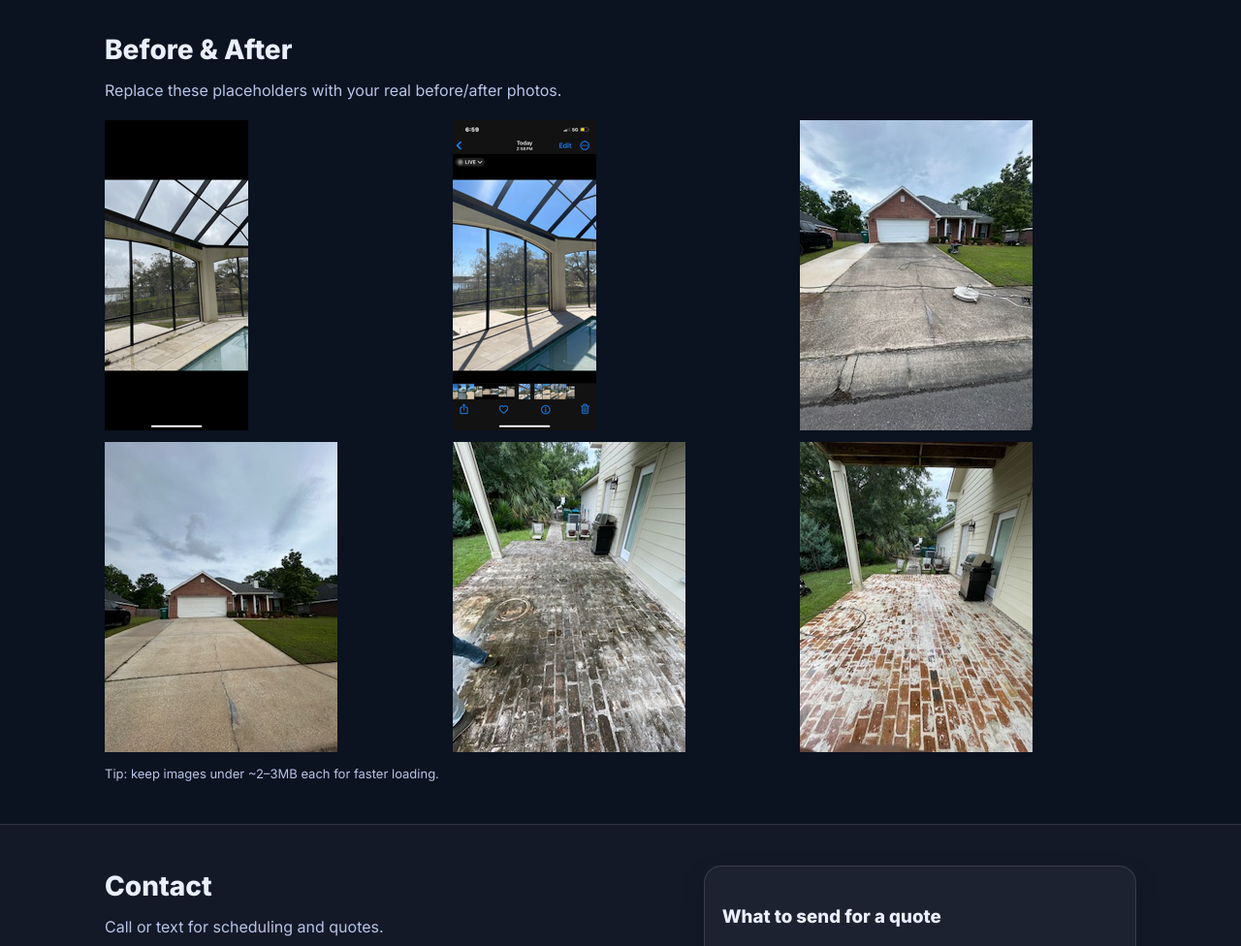
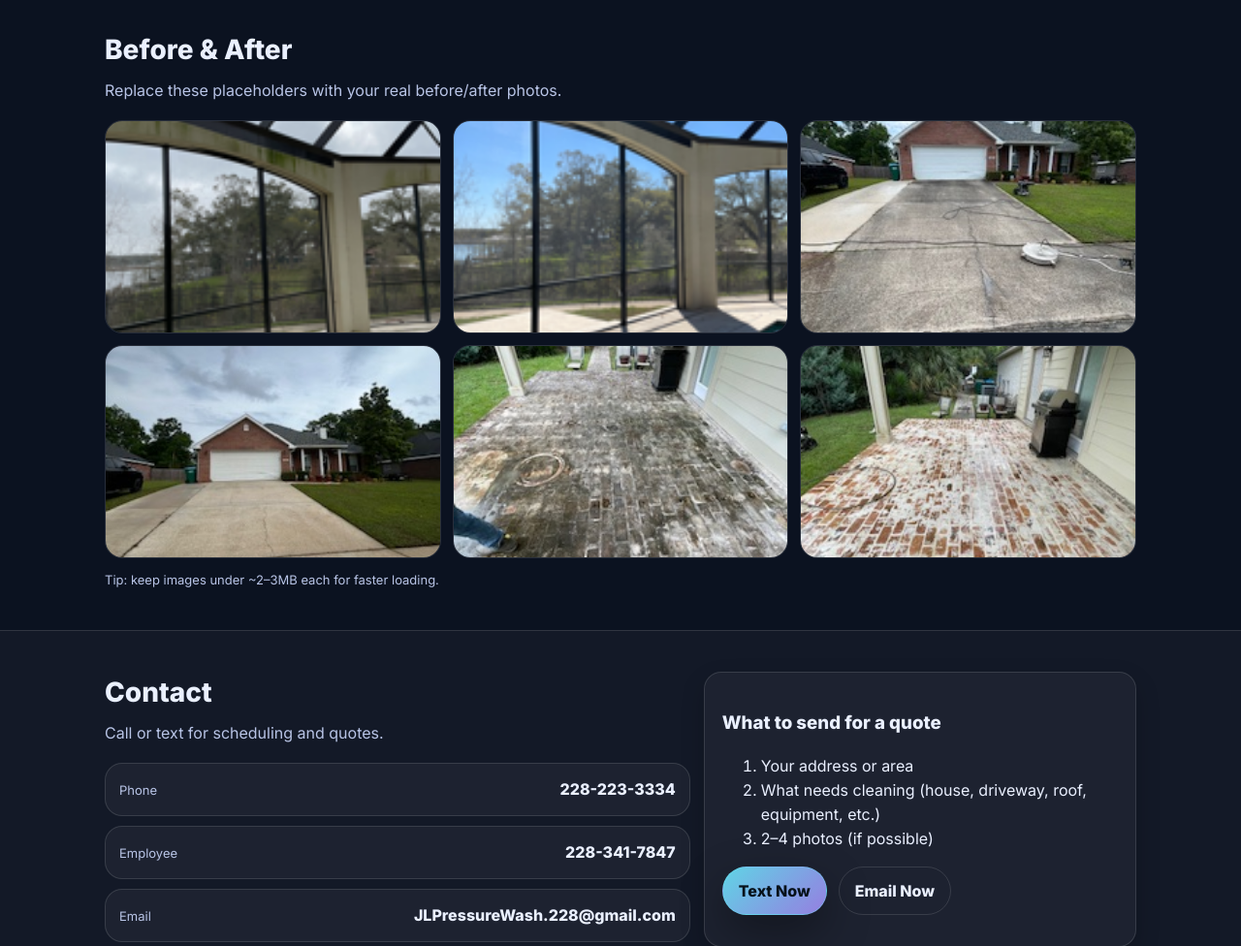
Before and after one commit to jlpressurewash228-code/jlpressurewashing, a plain HTML site: page index.html in a window 1280 px wide. Shown: the part 1240-2216 px from the top of the page at 97% size. Drawn offline with Linux system fonts and the light colour scheme.

Commit message:
Update styles.css

```diff
--- a/styles.css
+++ b/styles.css
@@ -87,3 +87,11 @@ ul{margin:10px 0 0 18px}
 @media (max-width: 520px){
   .grid,.grid2,.gallery{grid-template-columns:1fr}
 }
+.photo{
+  width:100%;
+  height:220px;
+  object-fit:cover;
+  border-radius:18px;
+  border:1px solid rgba(255,255,255,.12);
+  display:block;
+}
```
